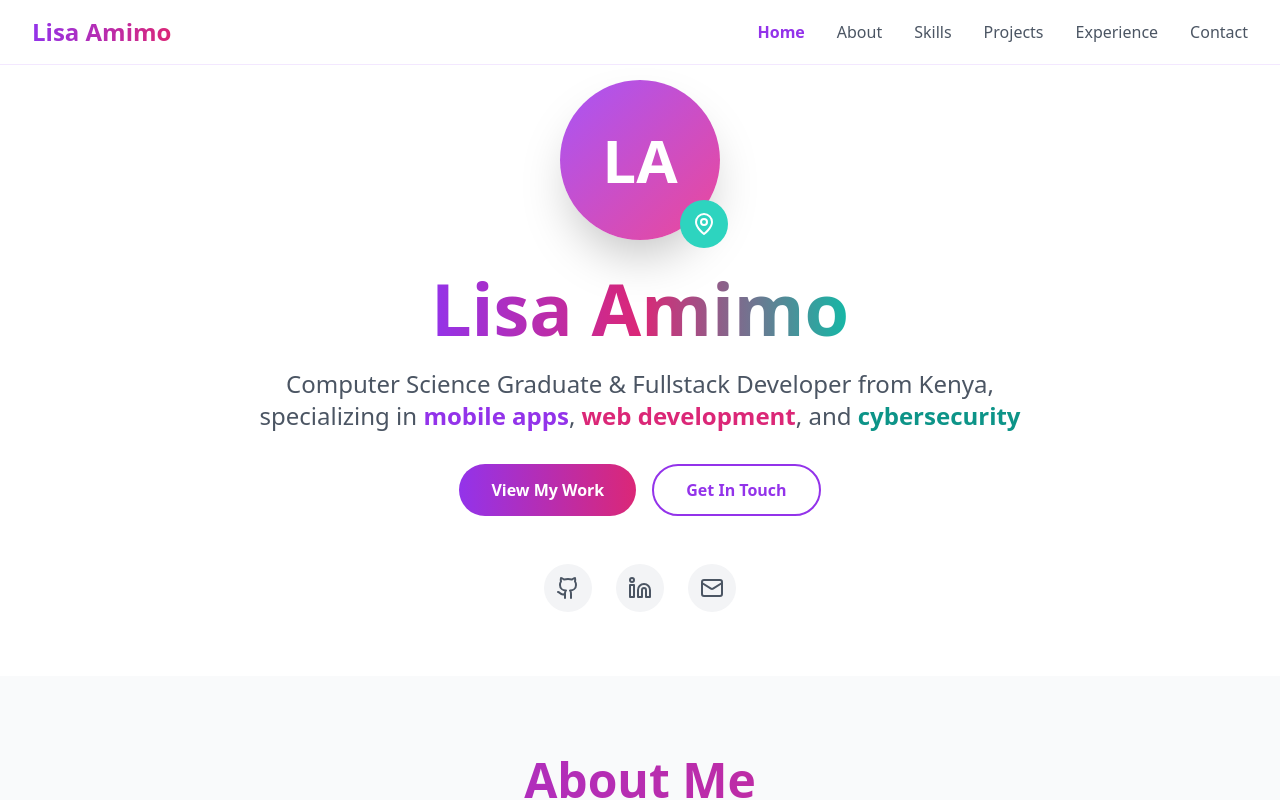
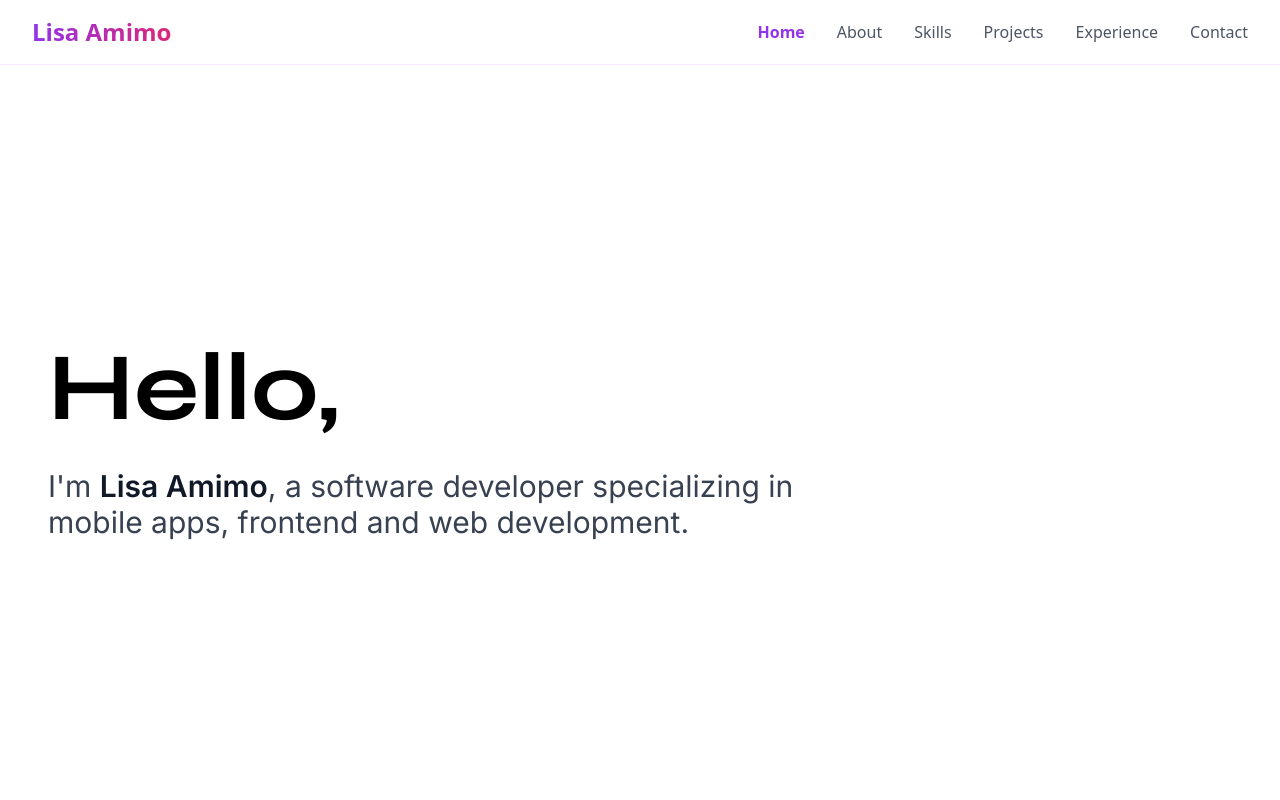
Before and after one commit to Themazecrawler/portifolio, a React (Vite) app: page / in a window 1280 px wide. Shown: the top 800 px of the page. Built offline with nearby package versions, Linux system fonts and the light colour scheme.

Commit message:
Update Hero with new fonts and layout

```diff
--- a/index.html
+++ b/index.html
@@ -20,6 +20,9 @@
     <meta name="twitter:description" content="Computer Science Graduate from Kenya specializing in fullstack development, mobile apps, and cybersecurity." />
 
     <title>Lisa Amimo - Fullstack Developer & Cybersecurity Specialist</title>
+    <link rel="preconnect" href="https://fonts.googleapis.com" />
+    <link rel="preconnect" href="https://fonts.gstatic.com" crossorigin />
+    <link href="https://fonts.googleapis.com/css2?family=Inter:wght@400;500;600;700&family=Syne:wght@600;700;800&display=swap" rel="stylesheet" />
   </head>
   <body>
     <div id="root"></div>
--- a/src/components/sections/Hero.tsx
+++ b/src/components/sections/Hero.tsx
@@ -1,73 +1,19 @@
-import { Github, Linkedin, Mail, MapPin } from 'lucide-react';
-import { SOCIAL_LINKS } from '../../constants/site';
-import { scrollToSection } from '../../utils/scroll';
-
 export function Hero() {
   return (
-    <section id="home" className="pt-20 pb-16 px-4 sm:px-6 lg:px-8">
-      <div className="max-w-7xl mx-auto">
-        <div className="text-center">
-          <div className="relative inline-block mb-8">
-            <div className="w-40 h-40 bg-gradient-to-br from-purple-500 to-pink-500 rounded-full flex items-center justify-center text-white text-6xl font-bold mx-auto shadow-2xl">
-              LA
-            </div>
-            <div className="absolute -bottom-2 -right-2 w-12 h-12 bg-teal-400 rounded-full flex items-center justify-center">
-              <MapPin className="w-6 h-6 text-white" />
-            </div>
-          </div>
-
-          <h1 className="text-5xl md:text-7xl font-bold mb-6">
-            <span className="bg-gradient-to-r from-purple-600 via-pink-600 to-teal-500 bg-clip-text text-transparent">
-              Lisa Amimo
-            </span>
+    <section
+      id="home"
+      className="min-h-screen flex items-center px-6 lg:px-12 pt-20"
+    >
+      <div className="max-w-7xl mx-auto w-full">
+        <div className="text-left">
+          <h1 className="font-syne text-5xl md:text-7xl lg:text-8xl font-bold mb-8 leading-tight">
+            Hello,
           </h1>
 
-          <p className="text-xl md:text-2xl text-gray-600 mb-8 max-w-3xl mx-auto leading-relaxed">
-            Computer Science Graduate &amp; Fullstack Developer from Kenya, specializing in
-            <span className="text-purple-600 font-semibold"> mobile apps</span>,
-            <span className="text-pink-600 font-semibold"> web development</span>, and
-            <span className="text-teal-600 font-semibold"> cybersecurity</span>
+          <p className="font-inter text-xl md:text-2xl lg:text-3xl text-gray-700 max-w-3xl leading-relaxed">
+            I'm <span className="font-semibold text-gray-900">Lisa Amimo</span>, a software
+            developer specializing in mobile apps, frontend and web development.
           </p>
-
-          <div className="flex flex-wrap justify-center gap-4 mb-12">
-            <button
-              onClick={() => scrollToSection('projects')}
-              className="bg-gradient-to-r from-purple-600 to-pink-600 text-white px-8 py-3 rounded-full font-semibold hover:shadow-lg transition-all duration-300 transform hover:-translate-y-1"
-            >
-              View My Work
-            </button>
-            <button
-              onClick={() => scrollToSection('contact')}
-              className="border-2 border-purple-600 text-purple-600 px-8 py-3 rounded-full font-semibold hover:bg-purple-600 hover:text-white transition-all duration-300"
-            >
-              Get In Touch
-            </button>
-          </div>
-
-          <div className="flex justify-center space-x-6">
-            <a
-              href={SOCIAL_LINKS.github}
-              target="_blank"
-              rel="noopener noreferrer"
-              className="p-3 bg-gray-100 rounded-full hover:bg-purple-100 transition-colors duration-200 group"
-            >
-              <Github className="w-6 h-6 text-gray-600 group-hover:text-purple-600" />
-            </a>
-            <a
-              href={SOCIAL_LINKS.linkedin}
-              target="_blank"
-              rel="noopener noreferrer"
-              className="p-3 bg-gray-100 rounded-full hover:bg-purple-100 transition-colors duration-200 group"
-            >
-              <Linkedin className="w-6 h-6 text-gray-600 group-hover:text-purple-600" />
-            </a>
-            <a
-              href={SOCIAL_LINKS.email}
-              className="p-3 bg-gray-100 rounded-full hover:bg-purple-100 transition-colors duration-200 group"
-            >
-              <Mail className="w-6 h-6 text-gray-600 group-hover:text-purple-600" />
-            </a>
-          </div>
         </div>
       </div>
     </section>
--- a/tailwind.config.js
+++ b/tailwind.config.js
@@ -2,7 +2,12 @@
 export default {
   content: ['./index.html', './src/**/*.{js,ts,jsx,tsx}'],
   theme: {
-    extend: {},
+    extend: {
+      fontFamily: {
+        syne: ['Syne', 'sans-serif'],
+        inter: ['Inter', 'sans-serif'],
+      },
+    },
   },
   plugins: [],
 };
```
